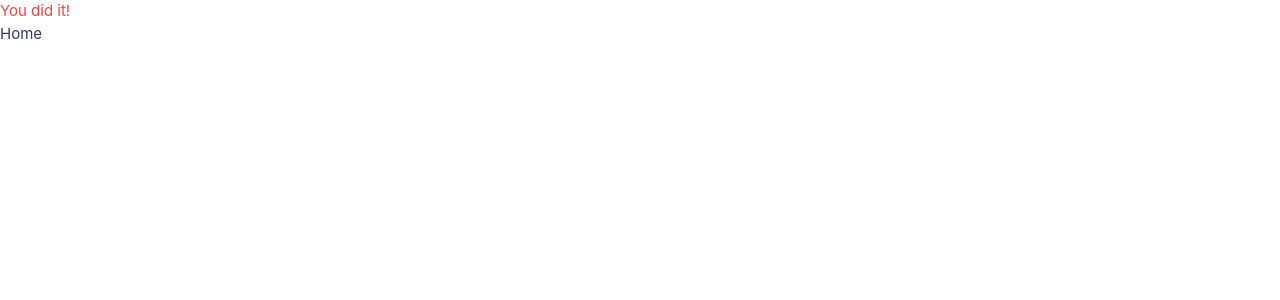
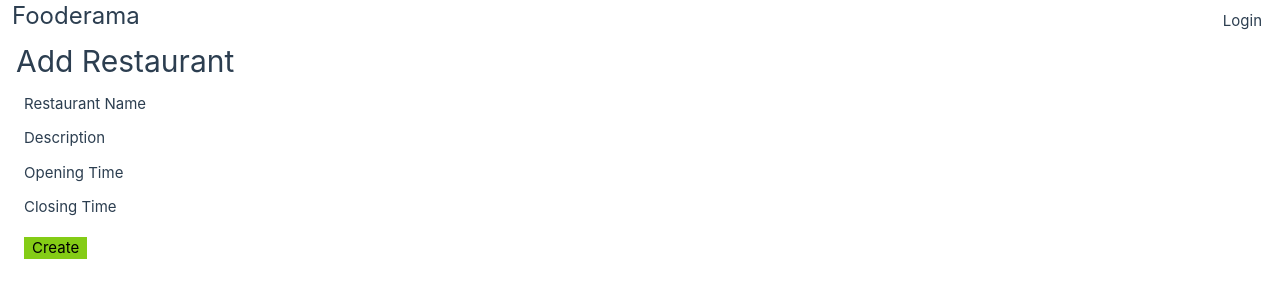
Before and after one commit to Vortexx2/fooderama-client, a Vue app: page /admin/addrest in a window 1280 px wide. Before the commit this address had no page. Shown: the top 300 px of the page. Built offline with nearby package versions, Linux system fonts and the light colour scheme.

Commit message:
Added admin and add restaurant page

```diff
--- a/src/App.vue
+++ b/src/App.vue
@@ -1,16 +1,13 @@
 <script setup>
 import { RouterLink, RouterView } from 'vue-router';
-import HelloWorld from './components/HelloWorld.vue';
+import Navbar from './components/Navbar.vue';
 </script>
 
 <template>
   <header>
     <div class="wrapper">
-      <HelloWorld msg="You did it!" />
 
-      <nav>
-        <RouterLink to="/">Home</RouterLink>
-      </nav>
+    <Navbar></Navbar>
     </div>
   </header>
 
--- a/src/components/HelloWorld.vue
+++ /dev/null
@@ -1,16 +0,0 @@
-<script setup>
-defineProps({
-  msg: {
-    type: String,
-    required: true,
-  },
-});
-</script>
-
-<template>
-  <div class="greetings">
-    <h1 class="text-red-500">{{ msg }}</h1>
-  </div>
-</template>
-
-<style scoped></style>
--- /dev/null
+++ b/src/components/Navbar.vue
@@ -0,0 +1,14 @@
+<script setup></script>
+
+<template>
+  <nav class="w-full flex">
+    <span id="logo" class="mx-3 flex align-middle">
+      <h3 class="text-2xl">Fooderama</h3>
+    </span>
+    <span class="flex align-middle ml-auto mr-2">
+      <button class="rounded border-white border-2 p-2 hover:bg-slate-700">
+        Login
+      </button>
+    </span>
+  </nav>
+</template>
--- a/src/router/index.js
+++ b/src/router/index.js
@@ -1,5 +1,5 @@
-import { createRouter, createWebHistory } from 'vue-router'
-import HomeView from '../views/HomeView.vue'
+import { createRouter, createWebHistory } from 'vue-router';
+import HomeView from '../views/HomeView.vue';
 
 const router = createRouter({
   history: createWebHistory(import.meta.env.BASE_URL),
@@ -7,7 +7,17 @@ const router = createRouter({
     {
       path: '/',
       name: 'home',
-      component: HomeView
+      component: HomeView,
+    },
+    {
+      path: '/admin',
+      name: 'admin',
+      component: () => import('../views/AdminView.vue'),
+    },
+    {
+      path: '/admin/addrest',
+      name: 'addrest',
+      component: () => import('../views/AddRestView.vue'),
     },
     // {
     //   path: '/about',
@@ -17,7 +27,7 @@ const router = createRouter({
     //   // which is lazy-loaded when the route is visited.
     //   component: () => import('../views/AboutView.vue')
     // }
-  ]
-})
+  ],
+});
 
-export default router
+export default router;
--- /dev/null
+++ b/src/views/AddRestView.vue
@@ -0,0 +1,59 @@
+<template>
+  <div>
+    <div id="title" class="ml-4">
+      <h1 class="text-3xl">Add Restaurant</h1>
+    </div>
+    <form class="ml-6 mt-3">
+      <div v-for="(field, index) in Object.keys(formObj)" :key="index" class="mt-2">
+        <label
+          class="mr-3"
+          :for="field"
+          >{{ formObj[field as keyof typeof formObj].displayField }}</label
+        >
+        <input
+          type="text"
+          class="bg-transparent text-white border-white border-solid border-2 px-2"
+          :id="field"
+          v-model="formObj[field as keyof typeof formObj].value"
+        />
+      </div>
+      <button class="bg-lime-500 px-2 mt-4 text-black">Create</button>
+    </form>
+  </div>
+</template>
+
+<script setup lang="ts">
+import { ref, reactive, computed } from 'vue';
+
+/* will map fields to properties the field should have like value, required etc. */
+const formObj = ref({
+  restName: {
+    value: '',
+    required: true,
+    displayField: 'Restaurant Name',
+  },
+  description: {
+    value: '',
+    required: false,
+    displayField: 'Description',
+  },
+  openingTime: {
+    value: '',
+    required: false,
+    displayField: 'Opening Time',
+  },
+  closingTime: {
+    value: '',
+    required: false,
+    displayField: 'Closing Time',
+  },
+});
+
+const formObjArr = computed(() => {
+  const res = Object.keys(formObj.value).map((key, index) => {
+    return [key, formObj.value[key as keyof typeof formObj.value]];
+  });
+  console.log(res);
+  return res;
+});
+</script>
--- /dev/null
+++ b/src/views/AdminView.vue
@@ -0,0 +1,25 @@
+<script setup lang="ts">
+import { ref, watchEffect } from 'vue';
+import { RouterLink } from 'vue-router';
+
+const API_URL = 'http://localhost:4000/api/v1/restaurants';
+const res = ref(null);
+
+async function getRestaraunts(url: string) {
+  res.value = await (await fetch(url)).json();
+}
+
+getRestaraunts(API_URL);
+</script>
+
+<template>
+  <div class="p-3 w-full">
+    <div id="header" class="text-center flex align-middle">
+      <h1 class="text-2xl inline-block">Restaurants</h1>
+      <button class="bg-lime-500 px-2 ml-9">
+        <router-link to="/admin/addrest">Create</router-link>
+      </button>
+    </div>
+    <main id="main-content">{{ res }}</main>
+  </div>
+</template>
```
